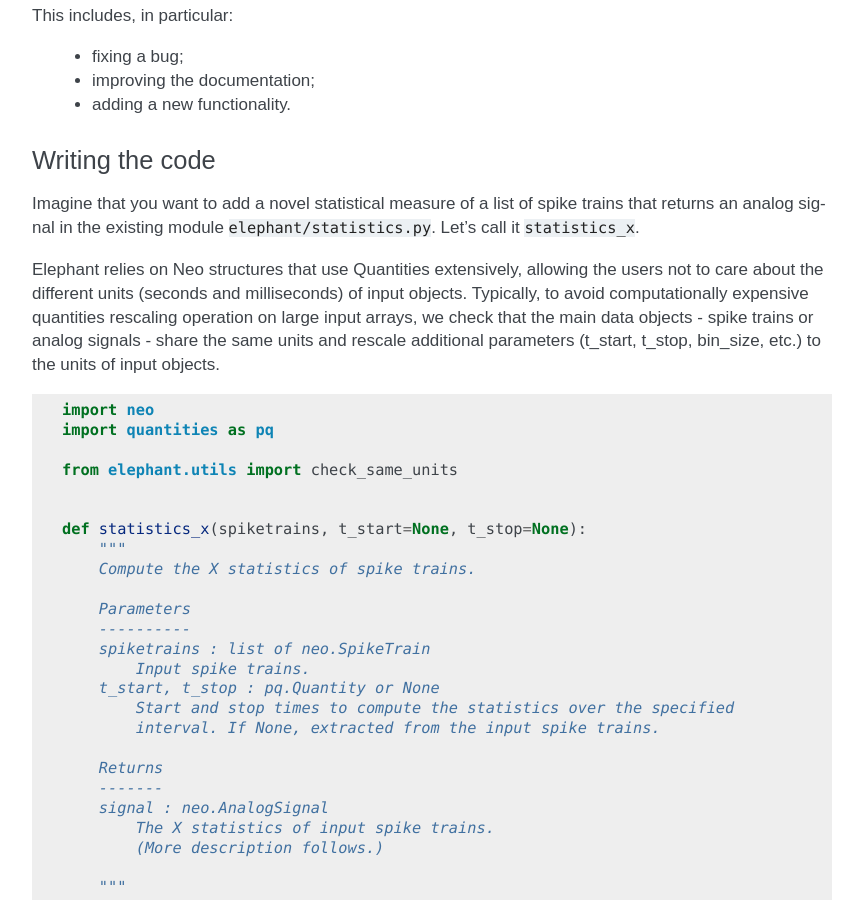
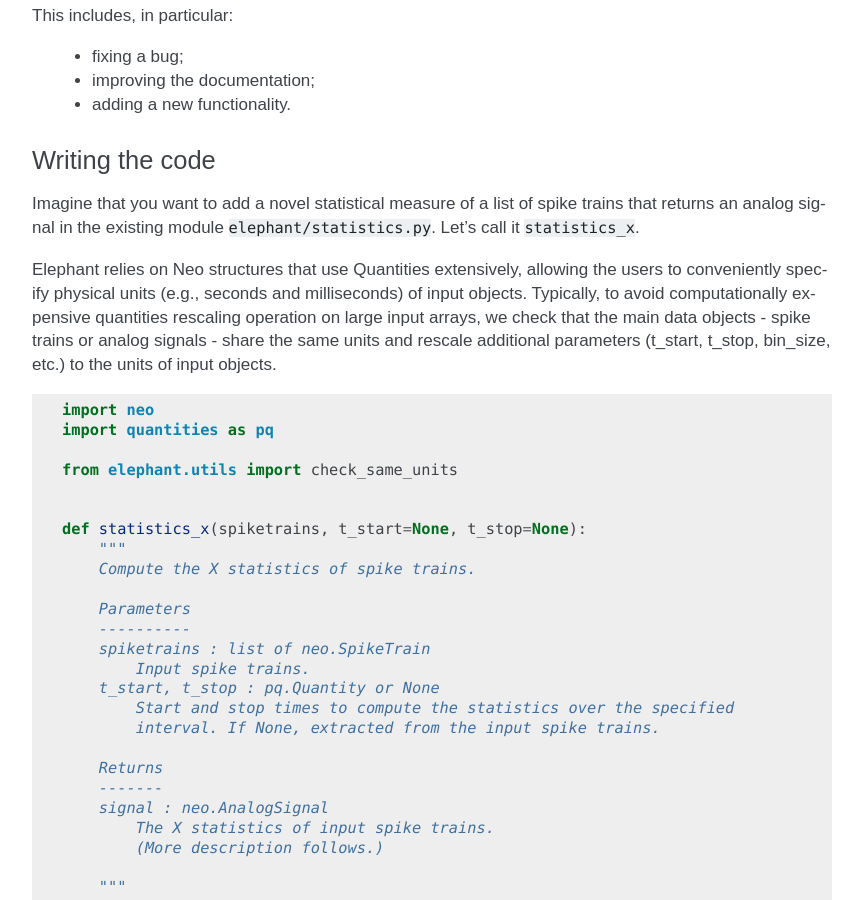
Before and after one commit to NeuralEnsemble/elephant, a Sphinx documentation site: the page built from doc/contribute.rst, in a window 1280 px wide and 900 px high, scrolled down 1710 px. Shown: the whole window, without its empty margins (318-1181 px from the left). Built offline with Sphinx 7.4.7, drawn with Linux system fonts in a browser that asks for light colours; formulas are drawn with MathJax 3; pages that are not in the unit, such as notebooks, are missing from menus.

Commit message:
Update doc/contribute.rst
Co-authored-by: Michael Denker <m.denker@fz-juelich.de>

```diff
--- a/doc/contribute.rst
+++ b/doc/contribute.rst
@@ -123,7 +123,7 @@ statistical measure of a list of spike trains that returns an analog signal in t
 Let's call it ``statistics_x``.
 
 Elephant relies on Neo structures that use Quantities extensively, allowing
-the users not to care about the different units (seconds and milliseconds)
+the users to conveniently specify physical units (e.g., seconds and milliseconds)
 of input objects. Typically, to avoid computationally expensive quantities
 rescaling operation on large input arrays, we check that the main data objects
 - spike trains or analog signals - share the same units and rescale additional
```
